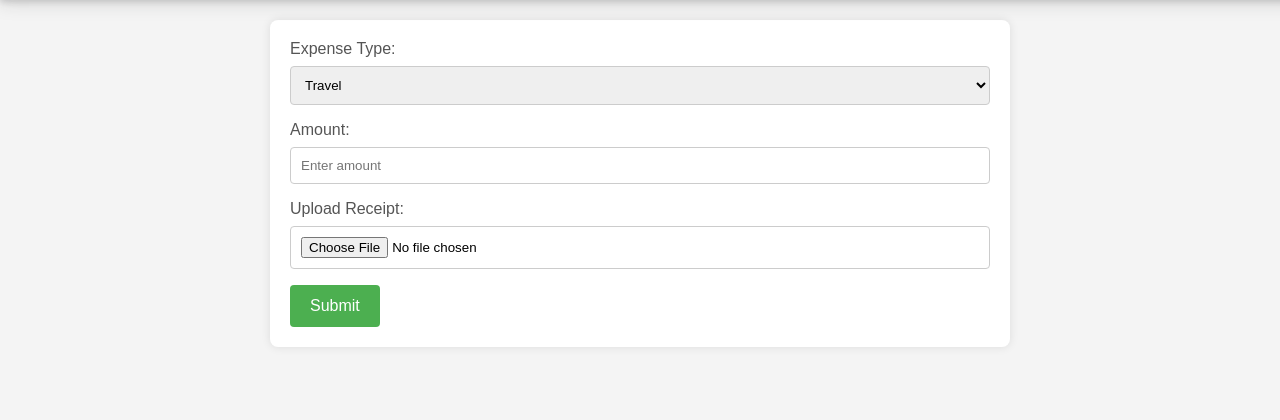
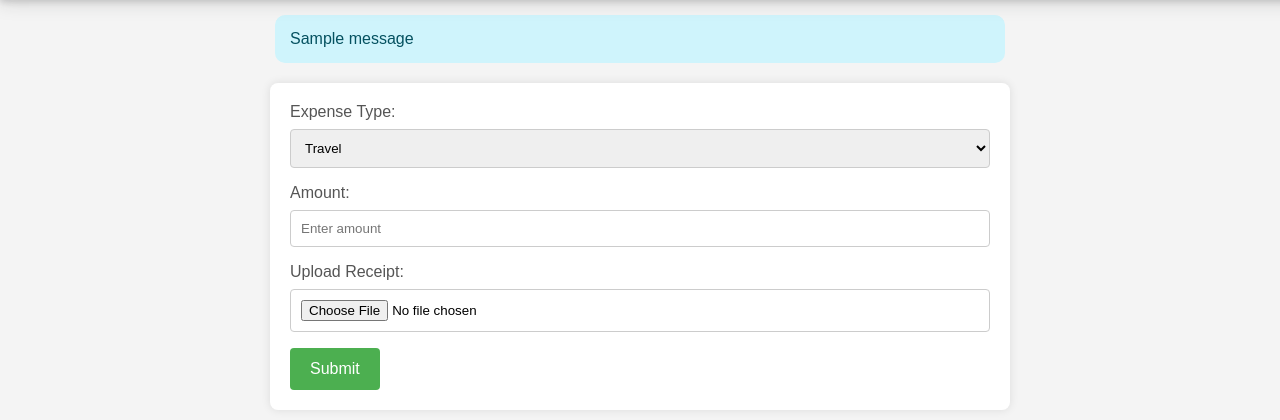
Before and after one commit to huajie-zhong/expense-tracker, a Flask app: page / in a window 1280 px wide. Shown: the part 95-515 px from the top of the page. Run offline with Flask 3, Linux system fonts and the light colour scheme; tables that the repository leaves empty hold one stand-in row (values such as "Sample post"); one stand-in notice (Sample message) is shown.

Commit message:
add feature to flash message when login/log out

```diff
--- a/front-end/templates/index.html
+++ b/front-end/templates/index.html
@@ -1,6 +1,15 @@
 {%extends "header.html"%} {%block content%}
 <script src="https://code.jquery.com/jquery-3.6.4.min.js"></script>
 <body>
+  {% with messages = get_flashed_messages() %}
+  {% if messages %}
+    <div id="message">
+    {% for message in messages %}
+      {{ message }}<br>
+    {% endfor %}
+    </div>
+  {% endif %}
+{% endwith %}
   <div class="container">
     <form id="expenseForm" enctype="multipart/form-data">
       <label for="expenseType">Expense Type:</label>
```
